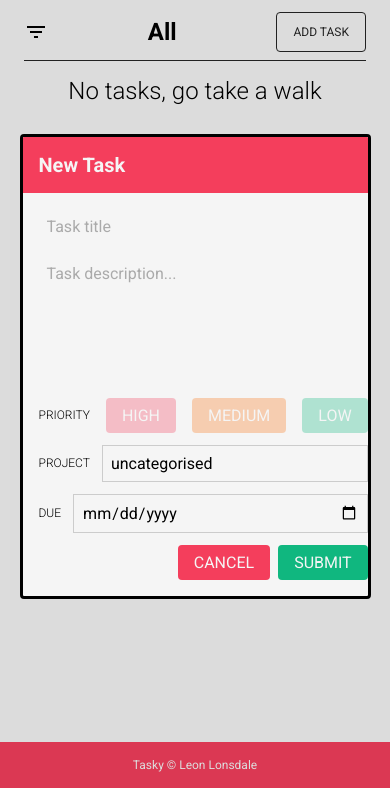
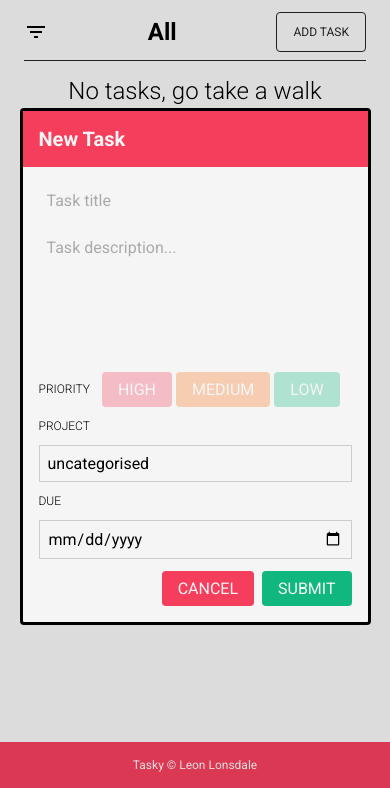
Before and after one commit to Sen-Nyin/Tasky-rebuild-sass, a website built with webpack: page src/template.html in a window 390 px wide. Both pictures are taken after a click on the button "ADD TASK". Shown: the part 56-844 px from the top of the page. Built offline with nearby package versions, Linux system fonts and the light colour scheme.

Commit message:
adjusted responsiveness of new task modal

```diff
--- a/src/sass-modules/components/_modal.scss
+++ b/src/sass-modules/components/_modal.scss
@@ -32,6 +32,7 @@
       display: flex;
       gap: var(--size-3);
       align-items: center;
+      flex-wrap: wrap;
     }
   }
   &-button-wrapper {
@@ -52,6 +53,7 @@
   &-radio {
     width: 0;
     aspect-ratio: 1;
+    display: none;
     &-label {
       width: max-content;
       padding: var(--size-2);
@@ -59,9 +61,10 @@
     }
     &-wrapper {
       display: flex;
-      gap: var(--size-2);
+      gap: var(--size-1);
       justify-content: flex-start;
       align-items: center;
+      flex-wrap: wrap;
     }
   }
   &-task {
--- a/src/view.js
+++ b/src/view.js
@@ -315,11 +315,12 @@ export default class View {
         taskProjectInput.append(option);
       });
 
-      const priorityBox = this.createEle(
+      const priorityWrapper = this.createEle(
         'div',
-        'modal-radio-wrapper',
+        'modal-form-item-wrapper',
         'modal-task-prio'
       );
+      const priorityBox = this.createEle('div', 'modal-radio-wrapper');
       const priorityLabel = this.createEle('p', 'modal-label');
       priorityLabel.textContent = 'Priority';
       const labelHighPrio = this.createEle(
@@ -365,7 +366,6 @@ export default class View {
       radioLowPrio.value = 'Low';
 
       priorityBox.append(
-        priorityLabel,
         radioHighPrio,
         labelHighPrio,
         radioMediumPrio,
@@ -373,6 +373,7 @@ export default class View {
         radioLowPrio,
         labelLowPrio
       );
+      priorityWrapper.append(priorityLabel, priorityBox);
 
       if (type === 'edit') {
         const [data] = dataArr;
@@ -390,7 +391,7 @@ export default class View {
       this.form.prepend(
         taskTitleInput,
         taskDescription,
-        priorityBox,
+        priorityWrapper,
         projectWrapper,
         dateWrapper
       );
```
